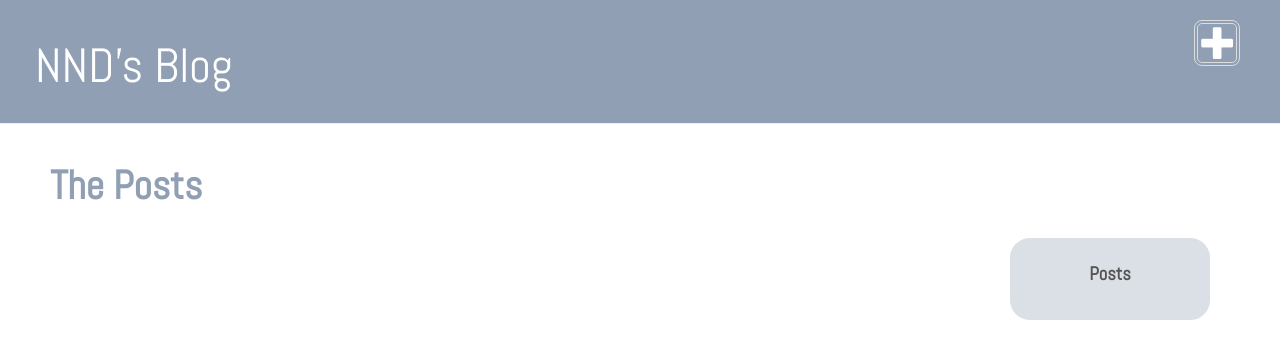
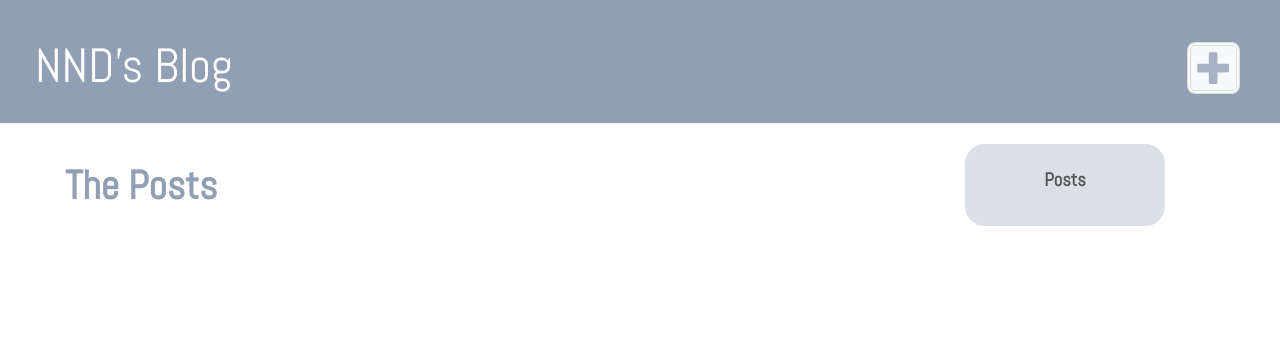
Before and after one commit to NadiadO/my-first-blog, a Django app: page / in a window 1280 px wide. Shown: the top 359 px of the page. Run offline with Django 3.2, Linux system fonts and the light colour scheme; the visitor is signed in with stand-in values (Sample User, id 1); data that the repository does not hold is empty; some libraries are stand-ins or nearby versions.

Commit message:
Updated and fixed the web page structures.

```diff
--- a/blog/static/css/blog.css
+++ b/blog/static/css/blog.css
@@ -26,8 +26,9 @@ body {
     text-decoration: none;
 }
 
-.content {
+.container {
     margin-left: 40px;
+    margin-right: 40px;
 }
 
 .date {
@@ -72,24 +80,25 @@ body {
     border-radius: 3px;
 }
 
-.col-md-8{
-    width: 1170px;
+
+.col-4{
+    margin-left: 20px;
+    float: right;
 }
 
 .main{
-    width: 500px;
     float: left;
 }
-.sidemenu {
+.sideMenu {
     padding: 20px 20px 10px 20px;
     width: 200px;
     float: right;
-    background-color: #DBE0E7; /*BDC6D2*/
+    background-color: #DBE0E7;
     border: solid;
-    border-color: #DBE0E7; /*C4D4E6;/*7A8592 175,194,215*/
+    border-color: #DBE0E7;
     border-radius: 20px;
 }
-.sidehead{
+.sideHead{
     font-family: "Abel";
     font-size: 14pt;
     color: #545454;
--- a/blog/templates/blog/base.html
+++ b/blog/templates/blog/base.html
@@ -2,6 +2,7 @@
 <html>
     <head>
         <title>NND's blog</title>
+        <link rel="stylesheet" href="https://stackpath.bootstrapcdn.com/bootstrap/4.1.3/css/bootstrap.min.css" integrity="sha384-MCw98/SFnGE8fJT3GXwEOngsV7Zt27NXFoaoApmYm81iuXoPkFOJwJ8ERdknLPMO" crossorigin="anonymous">
         <link rel="stylesheet" href="//maxcdn.bootstrapcdn.com/bootstrap/3.2.0/css/bootstrap.min.css">
         <link rel="stylesheet" href="//maxcdn.bootstrapcdn.com/bootstrap/3.2.0/css/bootstrap-theme.min.css">
 
@@ -11,17 +12,13 @@
     <body>
         <div class="page-header">
             {% if user.is_authenticated %}
-                <a href="{% url 'post_new' %}" class="top-menu" style="text-align:center; padding-left:3px; padding-bottom:3px; border: 4px #DDDDDD; border-style:double; border-radius:8px;"><span class="glyphicon glyphicon-plus"></span></a>
+                <a href="{% url 'post_new' %}" class="top-menu btn btn-light"><span class="glyphicon glyphicon-plus"></span></a>
             {% endif %}
             <h1><a href="/">NND's Blog</a></h1>
         </div>
-        <div class="content container">
-            <div class="row">
-                <div class="col-md-8">
-                {% block content %}
-                {% endblock %}
-                </div>
-            </div>
+        <div class="container">
+            {% block content %}
+            {% endblock %}
         </div>
     </body>
 </html>
--- a/blog/templates/blog/post_detail.html
+++ b/blog/templates/blog/post_detail.html
@@ -1,6 +1,7 @@
 {% extends 'blog/base.html' %}
 
 {% block content %}
+<div class="col-md-8">
     <div class="post">
         {% if post.published_date %}
             <div class="date">
@@ -8,9 +9,10 @@
             </div>
         {% endif %}
         {% if user.is_authenticated %}
-            <a class="btn btn-light" href="{% url 'post_edit' pk=post.pk %}"><span class="glyphicon glyphicon-pencil"></span></a>
+            <a class="editBtn btn btn-light" href="{% url 'post_edit' pk=post.pk %}"><span class="glyphicon glyphicon-pencil"></span></a>
         {% endif %}
         <h2>{{ post.title }}</h2>
         <p>{{ post.text|linebreaksbr }}</p>
     </div>
+</div>
 {% endblock %}
--- a/blog/templates/blog/post_list.html
+++ b/blog/templates/blog/post_list.html
@@ -1,6 +1,8 @@
 {% extends 'blog/base.html' %}
 
 {% block content %}
+<div class="d-flex justify-content-between">
+    <div class="col-md-6">
         <h2 id="title">The Posts</h2>
         <div class="main">
             {% for post in posts %}
@@ -14,11 +16,13 @@
                 </div>
             {% endfor %}
         </div>
-    <div class="sidemenu">
-        <p class="sidehead">Posts</p>
+    </div>
+    <div class="col-4">
+        <div class="sideMenu">
+            <p class="sideHead">Posts</p>
             {% for post in posts %}
-        <div class="sidepost">
-            <div class="sidedate">
+            <div class="sidePost">
+                <div class="sideDate">
                     <p>{{ post.published_date }}</p>
                 </div>
                 <h3><a href="{% url 'post_detail' pk=post.pk %}">{{ post.title }}</a></h2>
@@ -26,4 +30,6 @@
             </div>
             {% endfor %}
         </div>
+    </div>
+</div>
 {% endblock %}
```
Also changed, not shown: other parts of blog/static/css/blog.css (+23 -3 lines). Lines whose indentation alone changed are shown as unchanged.
